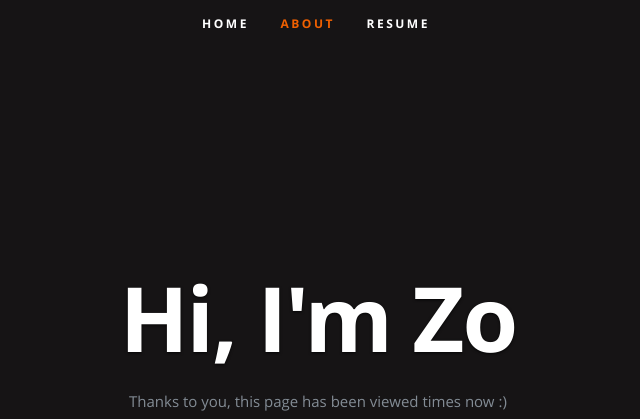
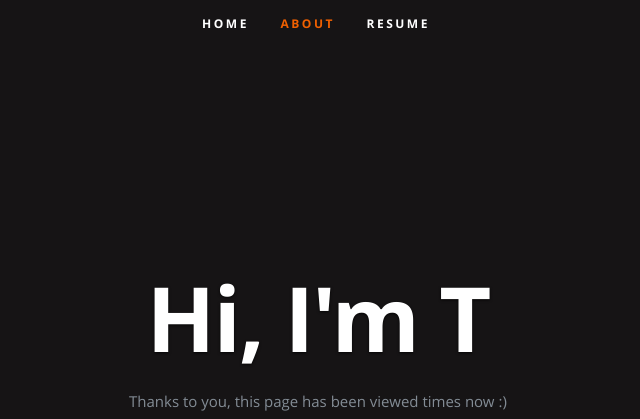
Before and after one commit to RenzoTaylor/azure-resume, a plain HTML site: page frontend/index.html in a window 1280 px wide. Shown: the top 419 px of the page, without its empty margins (324-964 px from the left). Drawn offline with nearby package versions, Linux system fonts and the light colour scheme; no server answers.

```diff
--- a/frontend/index.html
+++ b/frontend/index.html
@@ -54,7 +54,7 @@
 
       <div class="row banner">
          <div class="banner-text">
-            <h1 class="responsive-headline">Hi, I'm Zo</h1>
+            <h1 class="responsive-headline">Hi, I'm T</h1>
 
             <p>Thanks to you, this page has been viewed <a id="counter"></a> times now :) </p>
             <ul class="social">
```
